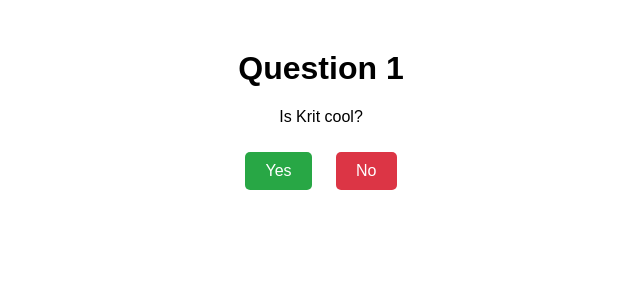
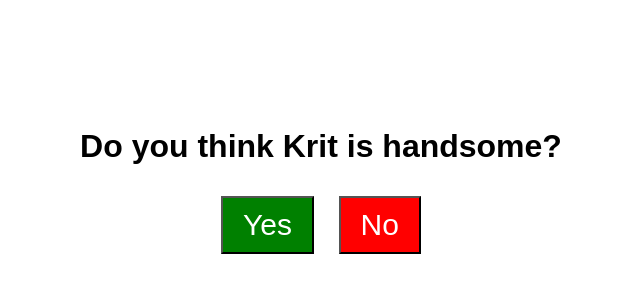
Before and after one commit to Kkboi2000/Kritiscool, a plain HTML site: page index.html in a window 1280 px wide. Shown: the whole page, without its empty margins (319-959 px from the left). Drawn offline with Linux system fonts and the light colour scheme.

Commit message:
Update index.html

```diff
--- a/index.html
+++ b/index.html
@@ -3,77 +3,79 @@
 <head>
     <meta charset="UTF-8">
     <meta name="viewport" content="width=device-width, initial-scale=1.0">
-  <title>Pratice Button functions</title>
+    <title>Do You Think Krit is handsome?</title>
     <style>
         body {
             font-family: Arial, sans-serif;
             text-align: center;
-      margin-top: 50px;
+            margin-top: 10%;
         }
-    #image-container {
-      display: none; /* Hide image by default */
+        button {
+            font-size: 30px;
+            padding: 10px 20px;
+            margin: 10px;
+            cursor: pointer;
+            transition: all 0.3s ease;
+            position: relative;
+        }
+        #yes {
+            background-color: green;
+            color: white;
+        }
+        #no {
+            background-color: red;
+            color: white;
+        }
+        #result {
             margin-top: 20px;
         }
-    button {
-      padding: 10px 20px;
-      font-size: 16px;
-      margin: 10px;
-      cursor: pointer;
-      border: none;
-      border-radius: 5px;
-      color: white;
-    }
-    #yes-button {
-      background-color: #28a745; /* Green color */
-    }
-    #yes-button:hover {
-      background-color: #218838; /* Darker green on hover */
-    }
-    #no-button {
-      background-color: #dc3545; /* Red color */
-    }
-    #no-button:hover {
-      background-color: #c82333; /* Darker red on hover */
+        .gif-container {
+            margin-bottom: 20px;
+            display: none;
         }
     </style>
 </head>
 <body>
-  <h1>Question 1</h1>
-  <p>Is Krit cool?</p>
-  <button id="yes-button">Yes</button>
-  <button id="no-button">No</button>
-
-  <div id="image-container">
-    <img src="https://media1.tenor.com/m/672ezc4WbtgAAAAd/exactly-point.gif" alt="Placeholder Image">
+    <div id="gifContainer" class="gif-container">
+        <img src="https://gifdb.com/images/high/exactly-gif-file-2294kb-uczfmvkjwktykn2y.webp" alt="Exactly gif" style="max-width: 300px;">
     </div>
+    <h1>Do you think Krit is handsome?</h1>
+    <button id="yes" onclick="handleYes()">Yes</button>
+    <button id="no" onclick="handleNo()">No</button>
+    <div id="result"></div>
 
     <script>
-    let noClickCount = 0;
+        const yesButton = document.getElementById('yes');
+        const noButton = document.getElementById('no');
+        const resultDiv = document.getElementById('result');
+        const gifContainer = document.getElementById('gifContainer');
+        let noCount = 0;
 
-    // Handle "Yes" button click
-    document.getElementById('yes-button').addEventListener('click', function() {
-      document.getElementById('image-container').style.display = 'block'; // Show image
-    });
+        function handleYes() {
+            // Show the gif container
+            gifContainer.style.display = "block";
+            // Hide the no button
+            noButton.style.display = "none";
+        }
 
-    // Handle "No" button click
-    document.getElementById('no-button').addEventListener('click', function() {
-      noClickCount++;
-      const yesButton = document.getElementById('yes-button');
-      const noButton = document.getElementById('no-button');
+        function handleNo() {
+            noCount++;
 
-      if (noClickCount === 1) {
-        alert('Try again!'); // First click: Alert "Try again!"
-      } else if (noClickCount === 2) {
-        yesButton.style.fontSize = '30px';
-      } else if (noClickCount === 3) {
-        yesButton.style.fontSize = '40px';
-      } else if (noClickCount === 4) {
-        noButton.textContent = 'Yes';
-        noButton.addEventListener('click', function() {
-          document.getElementById('image-container').style.display = 'block';
-        });
+            // Move button to random position
+            const maxX = window.innerWidth - noButton.offsetWidth;
+            const maxY = window.innerHeight - noButton.offsetHeight;
+            const randomX = Math.floor(Math.random() * maxX);
+            const randomY = Math.floor(Math.random() * maxY);
+
+            noButton.style.position = "absolute";
+            noButton.style.left = randomX + "px";
+            noButton.style.top = randomY + "px";
+
+            // Disappear after 10 clicks
+            if (noCount >= 10) {
+                noButton.style.display = "none";
             }
-    });
+        }
     </script>
 </body>
 </html>
```
Lines whose indentation alone changed are shown as unchanged.
